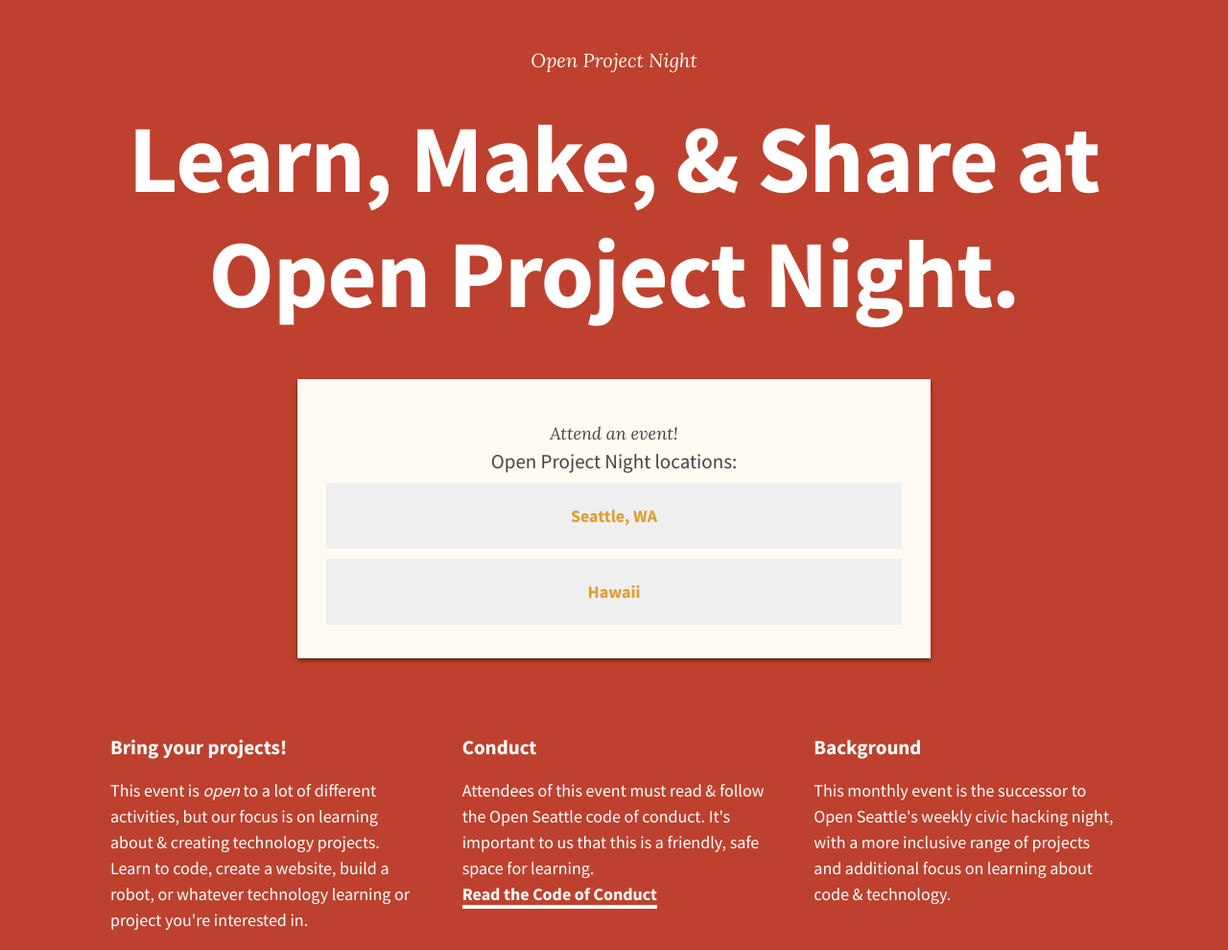
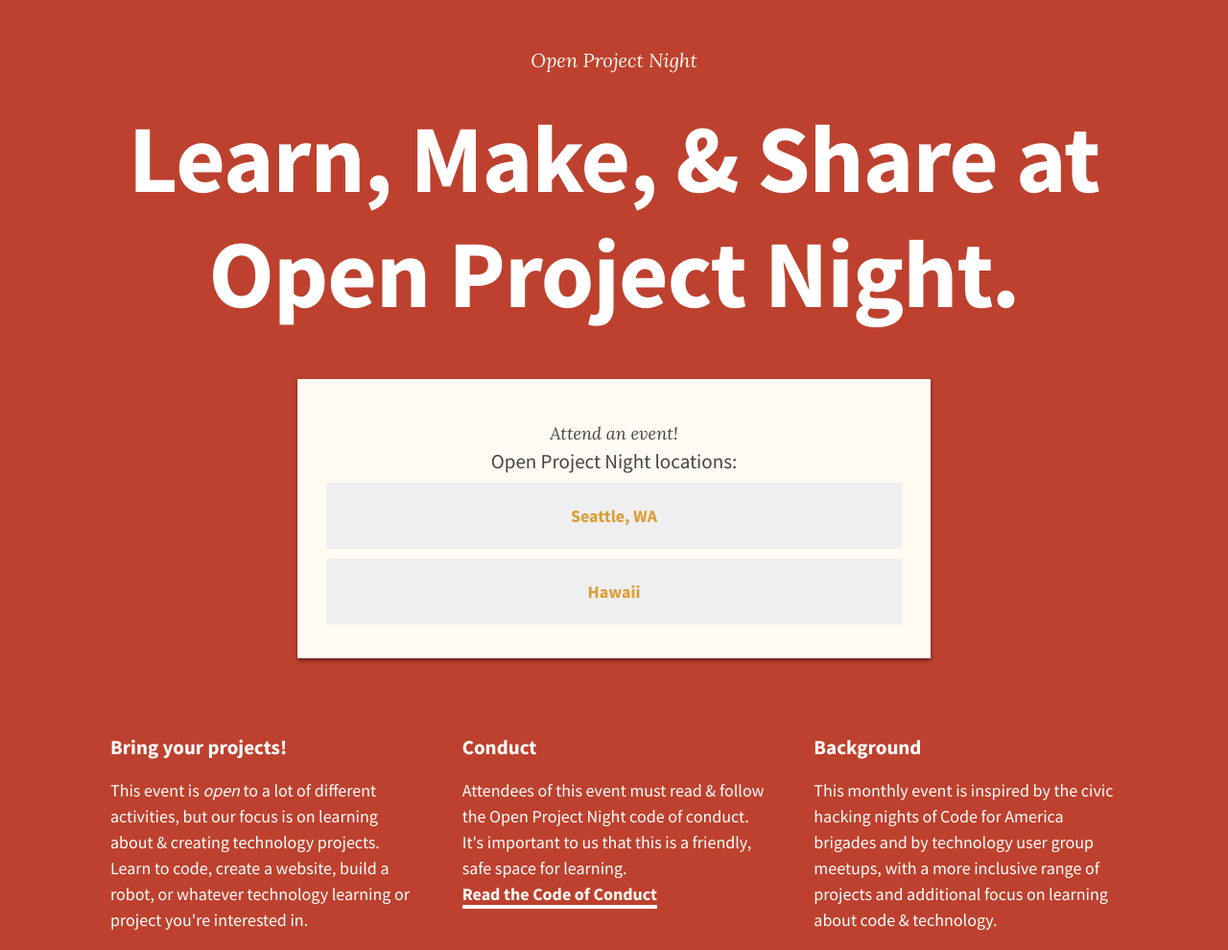
Before and after one commit to openprojectnight/openprojectnight.github.io, a Jekyll site: the page built from index.html, in a window 1280 px wide. Shown: the whole page at 96% size. Built offline with Jekyll 4.4.1, drawn with Linux system fonts in a browser that asks for light colours; Markdown is read by kramdown in place of the engine named in the settings.

Commit message:
remove remaining open seattle references from main page

```diff
--- a/index.html
+++ b/index.html
@@ -22,11 +22,11 @@
     </div>
     <div class="col col-12 md-col-4 content-block">
       <h3>Conduct</h3>
-      <p>Attendees of this event must read & follow the Open Seattle code of conduct. It's important to us that this is a friendly, safe space for learning. <br><b><a href="/conduct/">Read the Code of Conduct</a></b></p>
+      <p>Attendees of this event must read & follow the Open Project Night code of conduct. It's important to us that this is a friendly, safe space for learning. <br><b><a href="/conduct/">Read the Code of Conduct</a></b></p>
     </div>
     <div class="col col-12 md-col-4 content-block">
       <h3>Background</h3>
-      <p>This monthly event is the successor to Open Seattle's weekly civic hacking night, with a more inclusive range of projects and additional focus on learning about code & technology.</p>
+      <p>This monthly event is inspired by the civic hacking nights of Code for America brigades and by technology user group meetups, with a more inclusive range of projects and additional focus on learning about code & technology.</p>
     </div>
   </div>
 </div>
```
